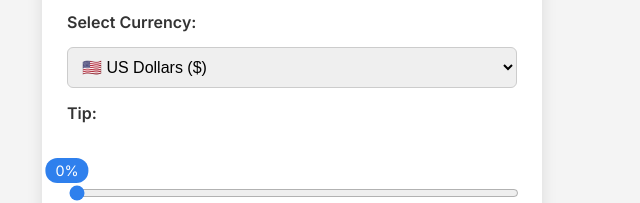
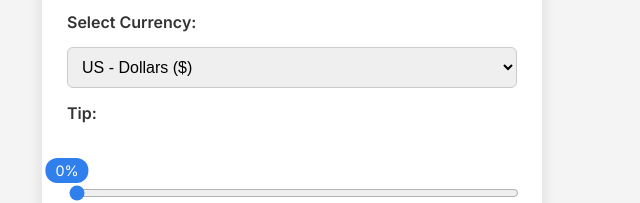
Before and after one commit to chowdaryslad/ITMD541_Lab5, a plain HTML site: page index.html in a window 1280 px wide. Shown: the part 417-620 px from the top of the page, 348-988 px from the left. Drawn offline with Linux system fonts and the light colour scheme.

Commit message:
Update index.html

```diff
--- a/index.html
+++ b/index.html
@@ -10,47 +10,54 @@
   <!-- Dark mode toggle button -->
   <button id="toggleTheme">🌙 Toggle Dark Mode</button>
 
-  <!-- Main container -->
+  <!-- Main content container -->
   <div class="container">
     <h1>Tip Calculator</h1>
 
-    <!-- Conversion rate display -->
+    <!-- Conversion rate reference -->
     <div class="conversion-rates">
       <p>$1 USD = €0.95 EUR for EUROS</p>
       <p>$1 USD = ₹85 INR for Rupees</p>
     </div>
 
-    <!-- Tip Calculator Form -->
+    <!-- Calculator form -->
     <form id="tipForm">
+      <!-- Bill total input -->
       <label for="billTotal">Bill Total: $</label>
       <input type="text" id="billTotal" />
 
+      <!-- Tax display -->
       <label for="totalWithTax">Total Bill with Tax (11%):</label>
       <input type="text" id="totalWithTax" disabled />
 
+      <!-- Updated: Currency selection without emojis -->
       <label for="currency">Select Currency:</label>
       <select id="currency">
-        <option value="usd">🇺🇸 US Dollars ($)</option>
-        <option value="inr">🇮🇳 Indian Rupees (₹)</option>
-        <option value="eur">🇪🇺 Euros (€)</option>
+        <option value="usd">US - Dollars ($)</option>
+        <option value="inr">India - Rupees (₹)</option>
+        <option value="eur">EU - Euros (€)</option>
       </select>
 
+      <!-- Tip slider with tooltip -->
       <label for="tipSlider">Tip:</label>
       <div class="slider-container">
         <input type="range" id="tipSlider" min="0" max="100" value="0" />
         <div id="tipBubble">0%</div>
       </div>
 
+      <!-- Output fields -->
       <label for="convertedTip">Converted Tip Amount:</label>
       <input type="text" id="convertedTip" disabled />
 
       <label for="convertedTotal">Converted Total Bill with Tip and Tax:</label>
       <input type="text" id="convertedTotal" disabled />
 
+      <!-- Error display -->
       <p id="error" class="error"></p>
     </form>
   </div>
 
+  <!-- JavaScript logic -->
   <script src="script.js"></script>
 </body>
 </html>
```
